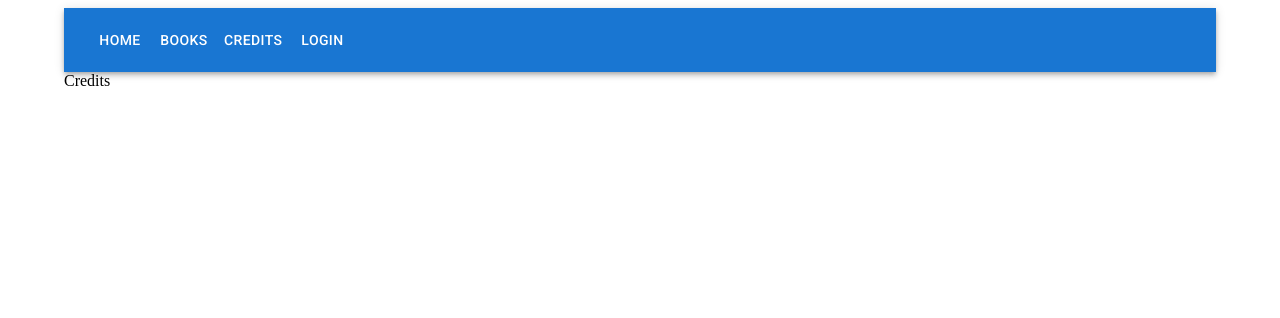
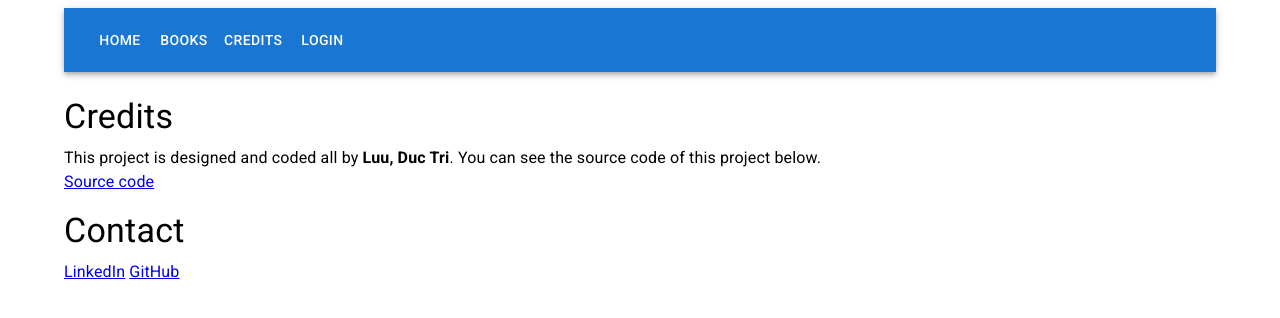
Before and after one commit to triluu03/bookapp, a React (Create React App) app in the folder frontend/: page /credits in a window 1280 px wide. Shown: the top 318 px of the page. Built offline with nearby package versions, Linux system fonts and the light colour scheme; no server answers.

Commit message:
credits page

```diff
--- a/frontend/src/components/BookList.js
+++ b/frontend/src/components/BookList.js
@@ -28,7 +28,7 @@ const BookList = () => {
 
     return (
         <div>
-            <Typography variant='h4' component='div' sx={{ mt: 4 }}>
+            <Typography variant='h4' component='div' sx={{ mt: 3 }}>
                 Books List
             </Typography>
             <TableContainer component={Paper} variant='contained'>
--- a/frontend/src/components/Credits.js
+++ b/frontend/src/components/Credits.js
@@ -1,5 +1,37 @@
+import { Typography } from '@mui/material'
+import { Box } from '@mui/system'
+
 const Credits = () => {
-    return <div>Credits</div>
+    return (
+        <Box sx={{ mt: 3 }}>
+            <Box>
+                <Typography variant='h4'>Credits</Typography>
+            </Box>
+            <Box sx={{ mt: 1 }}>
+                <Typography variant='body1'>
+                    This project is designed and coded all by{' '}
+                    <b>Luu, Duc Tri</b>. You can see the source code of this
+                    project below.
+                </Typography>
+            </Box>
+            <Box>
+                <Typography>
+                    <a href='https://github.com/triluu03/bookapp'>
+                        Source code
+                    </a>
+                </Typography>
+            </Box>
+            <Box sx={{ mt: 2 }}>
+                <Typography variant='h4'>Contact</Typography>
+            </Box>
+            <Box sx={{ mt: 1 }}>
+                <Typography variant='body1'>
+                    <a href='https://www.linkedin.com/in/triluu03/'>LinkedIn</a>{' '}
+                    <a href='https://github.com/triluu03'>GitHub</a>
+                </Typography>
+            </Box>
+        </Box>
+    )
 }
 
 export default Credits
--- a/frontend/src/components/Home.js
+++ b/frontend/src/components/Home.js
@@ -10,11 +10,11 @@ import userService from '../services/users'
 
 const About = () => {
     return (
-        <Box sx={{ mt: 1 }}>
-            <div>
+        <Box sx={{ mt: 3 }}>
+            <Box>
                 <Typography variant='h4'>About</Typography>
-            </div>
-            <div>
+            </Box>
+            <Box sx={{ mt: 1 }}>
                 <Typography variant='body1'>
                     BookApp is one of my personal projects. The idea behind this
                     app is trying to make a platform for people (users) to share
@@ -25,7 +25,7 @@ const About = () => {
                     login as an user or create an account (if you don't have one
                     yet).
                 </Typography>
-            </div>
+            </Box>
         </Box>
     )
 }
@@ -81,7 +81,7 @@ const CreateAccount = () => {
     }
 
     return (
-        <Box sx={{ width: 360, mt: 1 }}>
+        <Box sx={{ width: 360, mt: 2 }}>
             <div>
                 <Typography variant='h4'>Create an account</Typography>
             </div>
```
